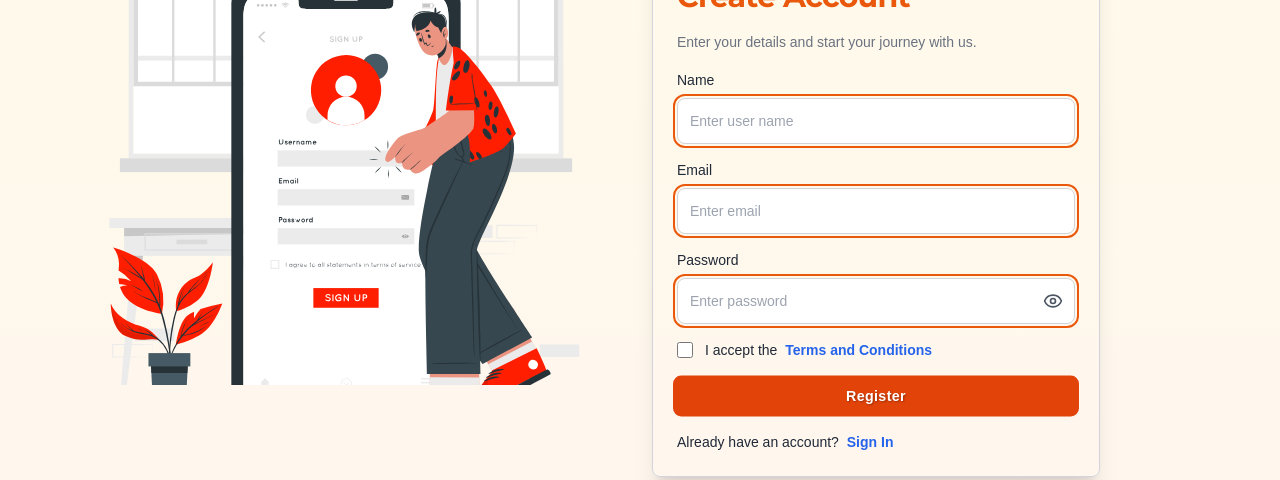
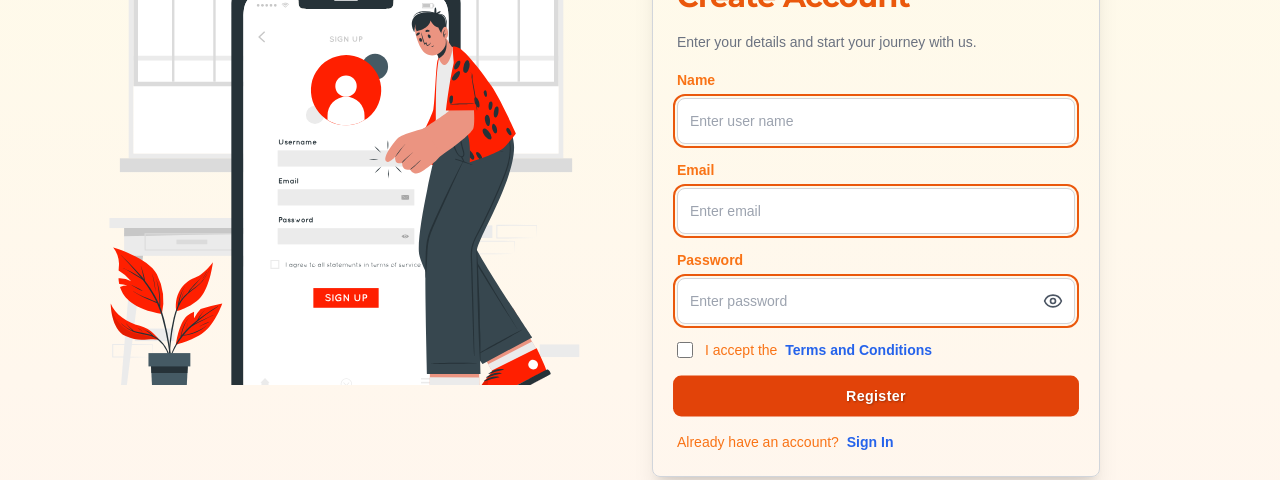
Before and after one commit to Tushar-senpai/TechieBlog, a React (Vite) app: page /signup in a window 1280 px wide. Shown: the part 320-800 px from the top of the page. Built offline with nearby package versions, Linux system fonts and the light colour scheme; no server answers.

Commit message:
further UI improvements

```diff
--- a/src/components/Header/Header.jsx
+++ b/src/components/Header/Header.jsx
@@ -188,7 +188,7 @@ function Header() {
     >
       <NavLink
         className={({ isActive }) =>
-          `${isActive ? "bg-orange-300" : "border-transparent"}
+          `${isActive ? "bg-transparent border-orange-600" : "border-transparent"}
           w-full inline-flex items-center gap-2 px-6 py-2 text-orange-400
           font-semibold border hover:border-orange-500 rounded-lg transition-colors`
         }
--- a/src/components/Signup.jsx
+++ b/src/components/Signup.jsx
@@ -87,7 +87,7 @@ function Signup() {
                 whileFocus={{ scale: 1.05 }}
                 transition={{ duration: 0.3 }}
               >
-                <label className="text-gray-800 text-sm mb-2 block">Name</label>
+                <label className=" text-sm mb-2 block text-orange-500 font-bold">Name</label>
                 <Input
                   name="name"
                   type="text"
@@ -101,7 +101,7 @@ function Signup() {
                 whileFocus={{ scale: 1.05 }}
                 transition={{ duration: 0.3 }}
               >
-                <label className="text-gray-800 text-sm mb-2 block">
+                <label className=" text-sm mb-2 block text-orange-500 font-bold">
                   Email
                 </label>
                 <Input
@@ -117,7 +117,7 @@ function Signup() {
                 whileFocus={{ scale: 1.05 }}
                 transition={{ duration: 0.3 }}
               >
-                <label className="text-gray-800 text-sm mb-2 block">
+                <label className="text-sm mb-2 block text-orange-500 font-bold">
                   Password
                 </label>
                 <div className="relative">
@@ -147,7 +147,7 @@ function Signup() {
                 />
                 <label
                   htmlFor="remember-me"
-                  className="ml-3 block text-sm text-gray-800"
+                  className="ml-3 block text-sm  text-orange-500 "
                 >
                   I accept the{" "}
                   <Link
@@ -170,7 +170,7 @@ function Signup() {
                   Register
                 </Button>
               </motion.div>
-              <p className="text-sm text-gray-800 mt-6">
+              <p className="text-sm text-orange-500 mt-6 ">
                 Already have an account?{" "}
                 <Link
                   to="/login"
--- a/src/pages/Home.jsx
+++ b/src/pages/Home.jsx
@@ -92,7 +92,7 @@ justify-center animate-fade-in transition-colors duration-300"
                 <input
                   type="email"
                   placeholder="youremail@example.com"
-                  className="w-full md:w-auto flex-1 rounded-lg border-gray-300
+                  className="w-full md:w-auto flex-1 rounded-lg border-gray-400 border
           dark:border-gray-600 shadow-sm focus:ring focus:ring-orange-300
           dark:focus:ring-orange-500 p-3 bg-white dark:bg-gray-700
           text-gray-900 dark:text-gray-100 placeholder-gray-500
```
